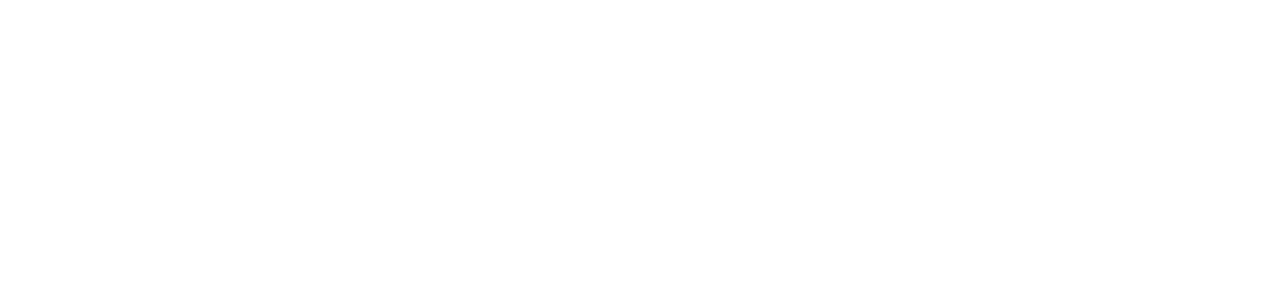
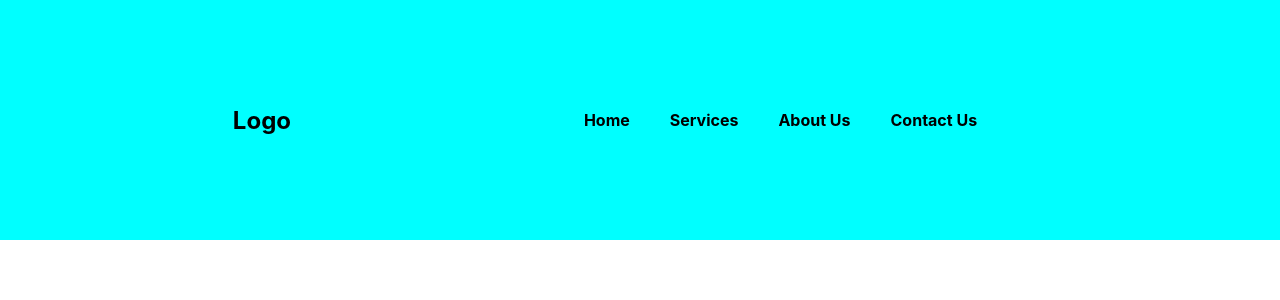
Before and after one commit to magenheimP/maska_sajt, a React (Create React App) app in the folder maska_sajt/: page / in a window 1280 px wide. Shown: the top 300 px of the page. Built offline with nearby package versions, Linux system fonts and the light colour scheme.

Commit message:
Uradjen header funkcionalnost bez stilizovanja

```diff
--- a/maska_sajt/package.json
+++ b/maska_sajt/package.json
@@ -8,6 +8,7 @@
     "@testing-library/user-event": "^13.5.0",
     "react": "^18.3.1",
     "react-dom": "^18.3.1",
+    "react-icons": "^5.3.0",
     "react-scripts": "5.0.1",
     "web-vitals": "^2.1.4"
   },
--- a/maska_sajt/src/App.js
+++ b/maska_sajt/src/App.js
@@ -1,10 +1,9 @@
 import './App.css';
+import NavBar from './Components/NavBar/NavBar';
 
 function App() {
   return (
-    <div className="App">
-
-    </div>
+       <NavBar />
   );
 }
 
--- /dev/null
+++ b/maska_sajt/src/Components/NavBar/DesktopNavigation.js
@@ -0,0 +1,16 @@
+ //DesktopNavigation.js
+
+ import NavLinks from "./NavLinks";
+ import './NavBar.css';
+
+ const DesktopNavigation = () =>{
+     return(
+        <nav className="DesktopNavigation">
+            <h2 className="logo">Logo</h2>   {/* TODO zameniti sa <img> slika logo-a */}
+            <NavLinks />
+        </nav>
+
+     )
+ }
+
+ export default DesktopNavigation;
--- /dev/null
+++ b/maska_sajt/src/Components/NavBar/MobileNavigation.js
@@ -0,0 +1,43 @@
+ //MobileNavigation.js
+
+ import NavLinks from "./NavLinks";
+ import './NavBar.css';
+ import {MdOutlineMenu} from 'react-icons/md'
+ import {MdClose} from 'react-icons/md';
+ import { useState } from "react";
+
+
+
+
+
+
+ const MobileNavigation = () =>{
+
+    const [click, setClick] = useState(false);
+
+    const Hamburger = <MdOutlineMenu className="HamburgerMenu"
+    size="30px"
+    color="black"
+    onClick={() => setClick(!click) }
+    />
+
+
+    const Close = <MdClose className="HamburgerMenu"
+    size="30px" color="black"
+    onClick={() => setClick(!click)}
+
+   />
+
+
+   const closeMenu = () => setClick(false)
+     return(
+        <nav className="MobileNavigation">
+            <h2 className="logo">Logo</h2>   {/* TODO zameniti sa <img> slika logo-a */}
+            { click ? Close : Hamburger}
+            {click && <NavLinks isClicked={true} closeMenu={closeMenu}/>}
+        </nav>
+
+     )
+ }
+
+ export default MobileNavigation;
--- /dev/null
+++ b/maska_sajt/src/Components/NavBar/NavBar.css
@@ -0,0 +1,84 @@
+/*NavBar.css*/
+
+.MobileNavigation{
+    display: none;
+}
+
+
+nav{
+    display: flex;
+    align-items: center;
+    justify-content: space-evenly;
+    background: aqua;
+    padding: 30px 50px 30px 50px;
+}
+
+.NavLinks{
+    height: 15vh;
+}
+
+nav ul{
+    display: flex;
+    flex-direction: row;
+    justify-content: space-evenly;
+}
+
+nav ul li{
+    list-style-type: none;
+    display: inline-block;
+    padding: 10px 20px;
+}
+
+nav ul li a{
+    text-decoration: none;
+    font-weight: bold;
+    color: black;
+}
+
+nav ul li a:hover{
+    color: white;
+    transition: .3s;
+}
+/*NavBar.css*/
+
+@media (max-width: 768px){
+
+    .HamburgerMenu{
+        position: absolute;
+        right: 2%;
+        cursor: pointer;
+    }
+    .DesktopNavigation{
+        display: none;
+    }
+
+    .MobileNavigation{
+        display: flex;
+        align-items: center;
+        height: 15vh;
+    }
+
+    .NavLinks ul{
+        display: flex;
+        flex-direction: column;
+        justify-content: space-evenly;
+        position: absolute;
+        border-top: 3px solid orange;
+        top: 15vh;
+        right: 0;
+        height: 50vh;
+        width: 100%;
+        background:blue;
+    }
+}
+
+/*the height property within this media query should be equal to the height
+ of the NavLinks classname
+
+
+
+
+
+/*This takes the MobileNavigation component away from the browser.
+
+/* TODO: STILIZOVATI CSS */
--- /dev/null
+++ b/maska_sajt/src/Components/NavBar/NavBar.js
@@ -0,0 +1,17 @@
+ //NavBar.js
+ import DesktopNavigation from "./DesktopNavigation";
+ import MobileNavigation from "./MobileNavigation";
+
+ const NavBar = () => {
+    return(
+        <div>
+
+            <DesktopNavigation/>
+
+            <MobileNavigation/>
+
+        </div>
+    )
+}
+
+export default NavBar;
--- /dev/null
+++ b/maska_sajt/src/Components/NavBar/NavLinks.js
@@ -0,0 +1,26 @@
+ //NavLinks.js
+
+ import './NavBar.css';
+
+ const NavLinks = ({isClicked, closeMenu}) =>{
+     return(
+         <nav className="NavLinks">
+         <ul>
+             <li onClick={()=> isClicked && closeMenu()}>
+                 <a href="/">Home</a>
+             </li>
+             <li onClick={()=> isClicked && closeMenu()}>
+                 <a href="/#services">Services</a>
+             </li>
+             <li onClick={()=> isClicked && closeMenu()} >
+                 <a href="/#about">About Us</a>
+             </li>
+             <li onClick={()=> isClicked && closeMenu()}>
+                 <a href="/#contact">Contact Us</a>
+             </li>
+         </ul>
+     </nav>
+     )
+ }
+
+ export default NavLinks;
```
Also changed, not shown: 1 other file (tests, documents, lock files or other folders).
